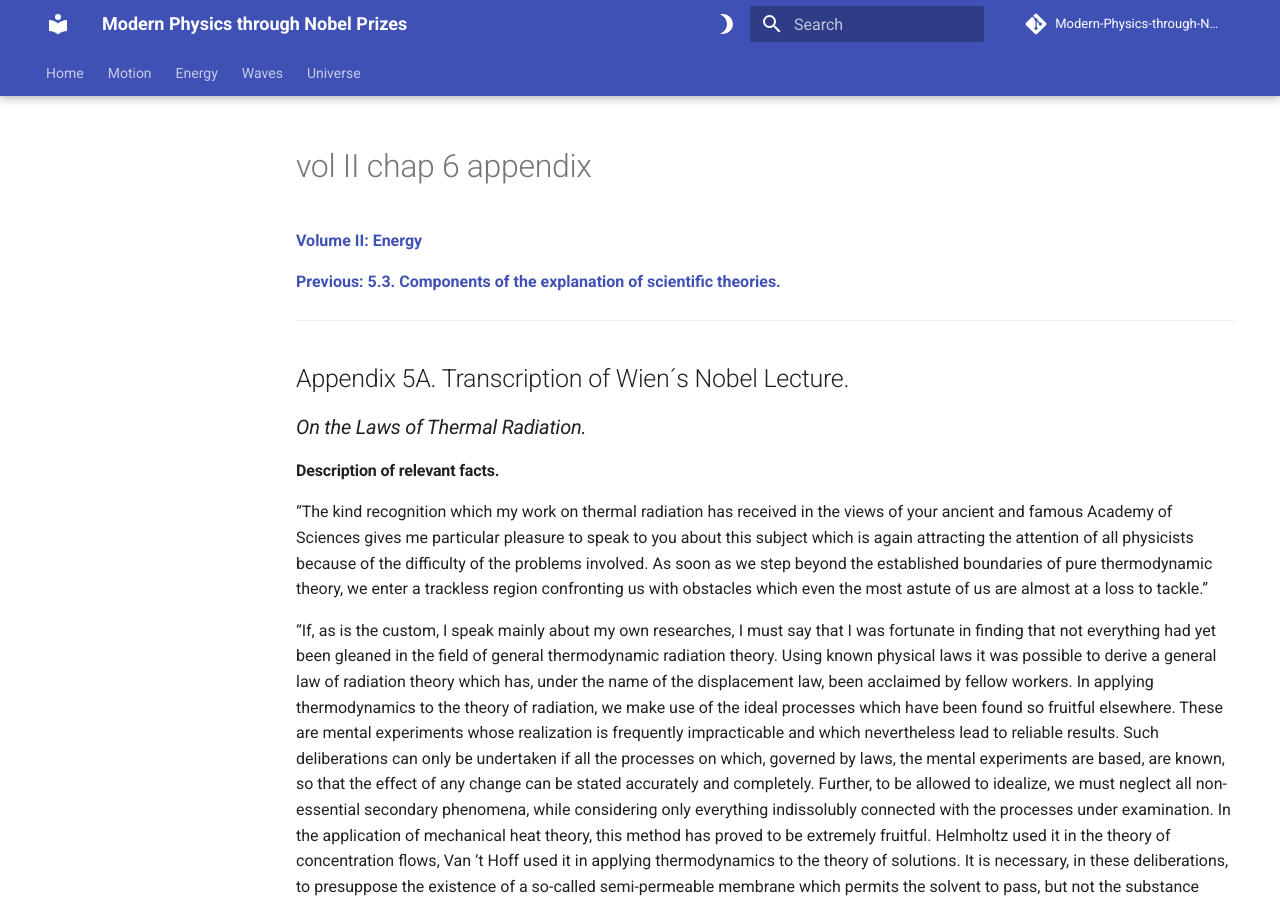
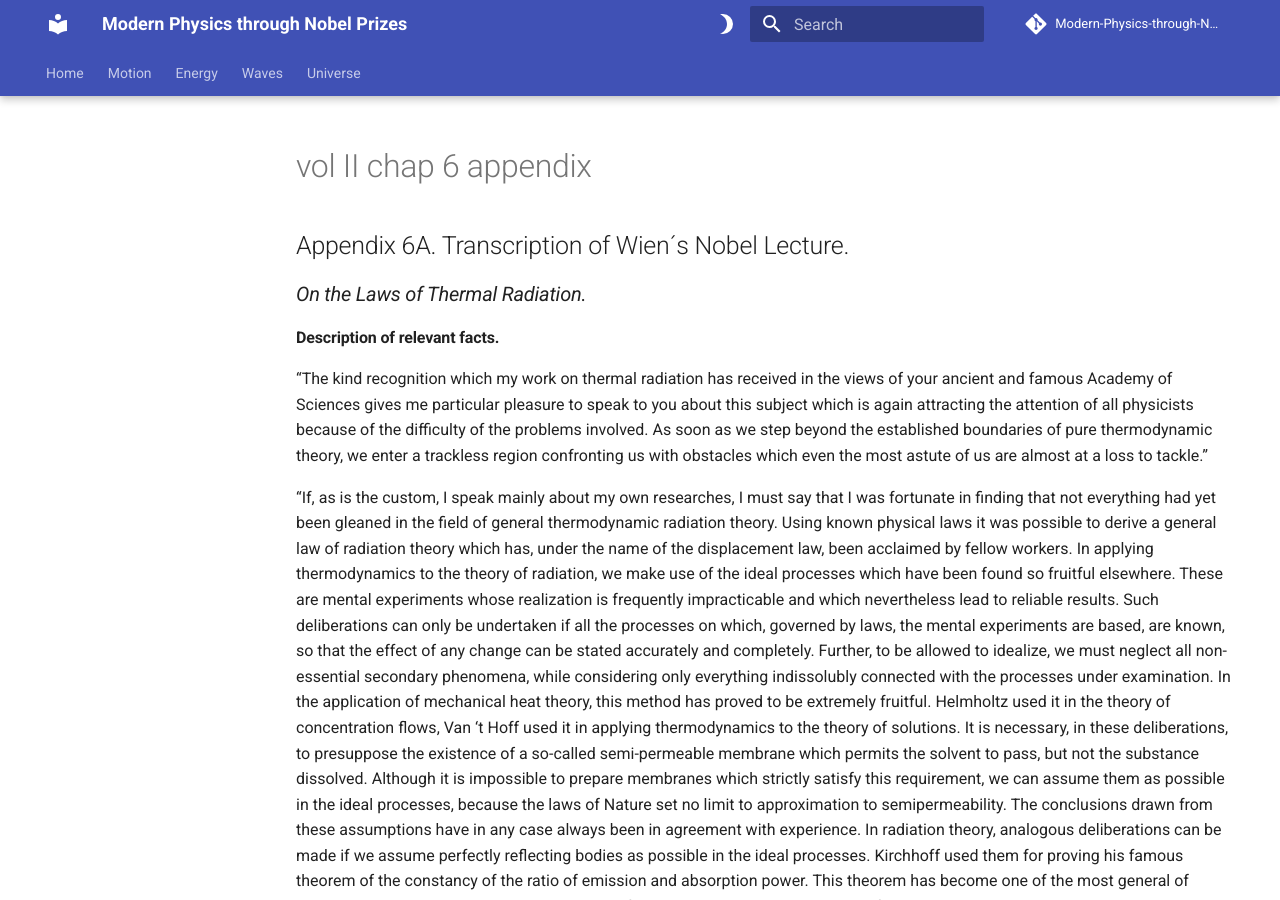
Before and after one commit to modphysnobel/modphysnobel.github.io, an MkDocs documentation site: the page built from docs/vol-II/vol-II-chap-6-appendix.md, in a window 1280 px wide and 900 px high. Built offline with MkDocs 1.6.1 and Material for MkDocs 9.7.7, drawn with Linux system fonts in a browser that asks for light colours; some web fonts are replaced; comment, search, counter and statistics services are not loaded; some of the changed text lies outside the part shown.

Commit message:
Update vol-II-chap-6-appendix.md

```diff
--- a/docs/vol-II/vol-II-chap-6-appendix.md
+++ b/docs/vol-II/vol-II-chap-6-appendix.md
@@ -1,10 +1,5 @@
-[**Volume II: Energy**](./volume-II.md)
 
-[**Previous: 5.3.  Components of the explanation of scientific theories.**](./vol-II-chap-5-sect-3.md)
-
-***
-
-## Appendix 5A. Transcription of Wien´s Nobel Lecture.
+## Appendix 6A. Transcription of Wien´s Nobel Lecture.
 
 ### *On the Laws of Thermal Radiation.*
 
```
Also changed, not shown: other parts of docs/vol-II/vol-II-chap-6-appendix.md (+1 -1 lines).
